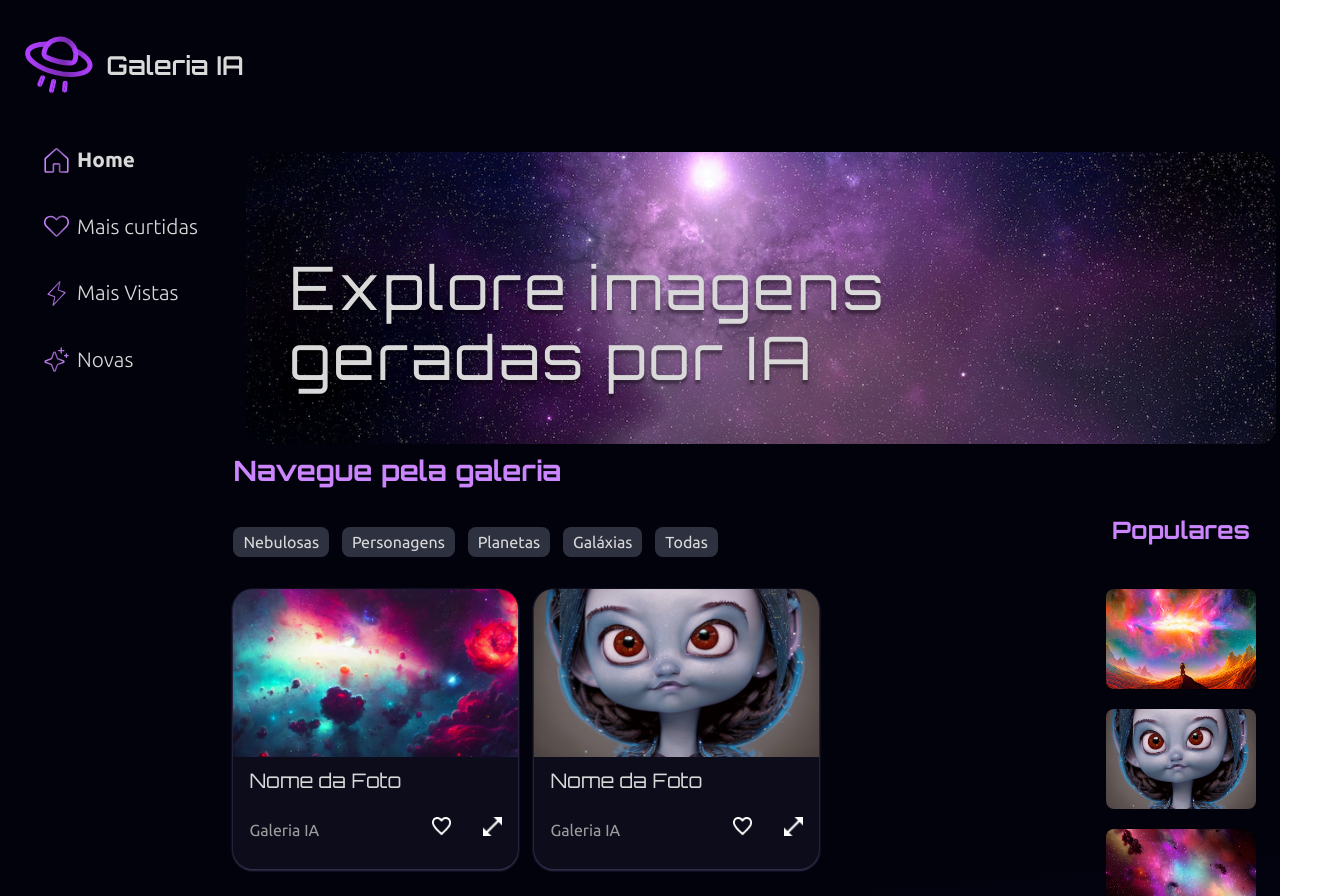
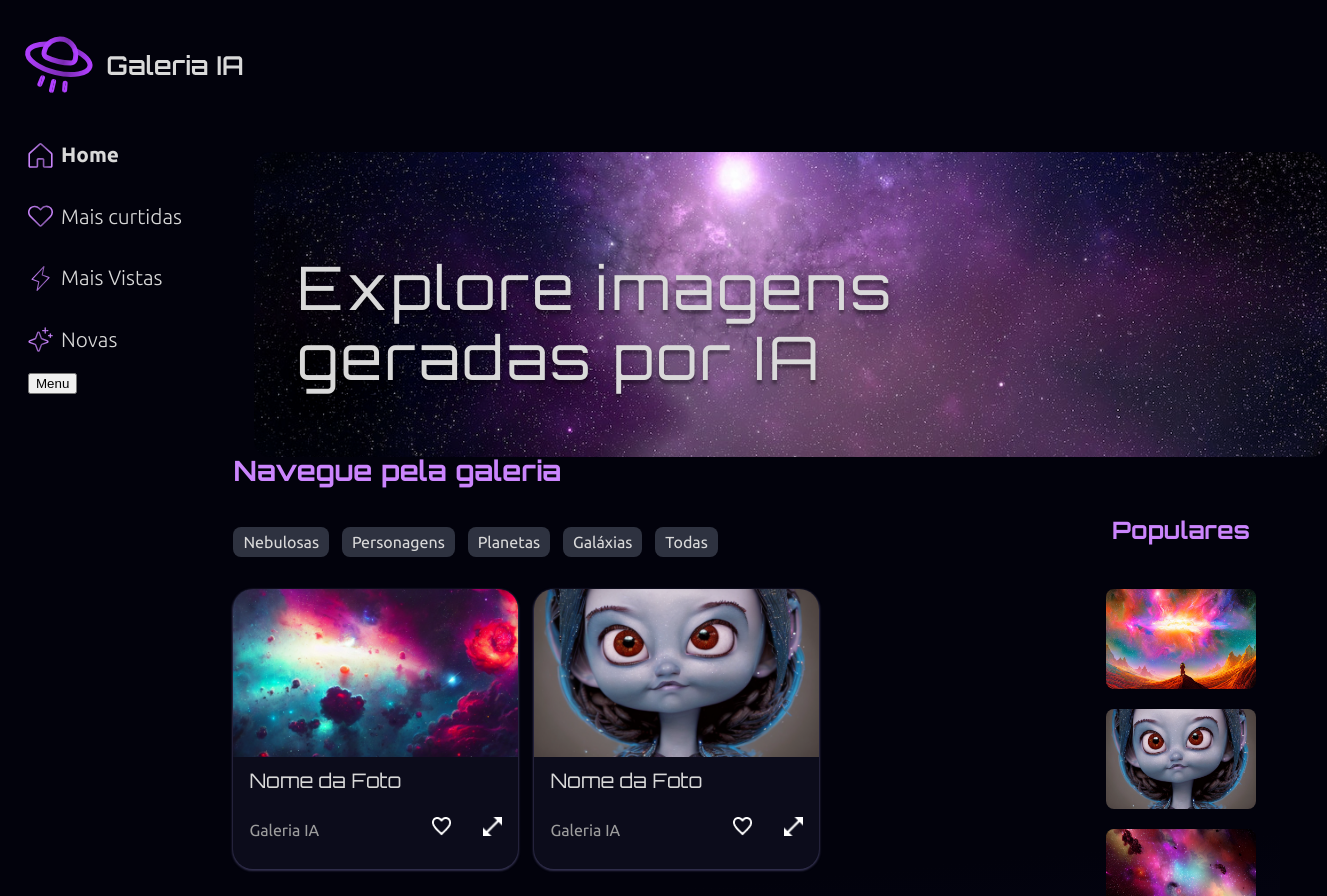
Before and after one commit to robs-am/space-gallery, a React (Create React App) app: page / in a window 1280 px wide. Shown: the top 896 px of the page, 1327 px wide, since content can reach past the window. Built offline with nearby package versions, Linux system fonts and the light colour scheme.

Commit message:
reorganizacao principal

```diff
--- a/src/Components/Galeria/Galeria.module.scss
+++ b/src/Components/Galeria/Galeria.module.scss
@@ -3,7 +3,7 @@
 
 .galeria {
   font-family: $fonte-normal;
-  margin-bottom: 2rem;
+  margin-bottom: 4rem;
   gap: 1rem;
 
   h2 {
--- a/src/Components/Menu/Menu.module.scss
+++ b/src/Components/Menu/Menu.module.scss
@@ -25,7 +25,7 @@
   &__item {
     display: flex;
     justify-content: flex-start;
-    padding: 1rem;
+    padding-block: 1rem;
     align-items: center;
 
     &:first-child {
--- a/src/Components/Menu/index.jsx
+++ b/src/Components/Menu/index.jsx
@@ -5,12 +5,20 @@ import novas2 from "../../assets/icones/novas2.svg";
 import vistas2 from "../../assets/icones/vistas2.svg";
 
 import styles from "./Menu.module.scss";
+import { useState } from "react";
+import { FaBars } from "react-icons/fa";
+import { ImCross } from "react-icons/im";
 
 export default function Menu() {
+  const [Mobile, setMobile] = useState(false);
+
   return (
     <nav className={styles.menu}>
-      <button id={styles.btn_mobile}>Menu</button>
-      <ul className={styles.menu__lista}>
+      <ul
+        className={
+          /* Mobile ? "styles.menu_mobile" : "styles.menu" */ styles.menu__lista
+        }
+      >
         <li className={styles.menu__item}>
           <img src={inicio2} alt="" />
           <a href="/">Home</a>
@@ -27,6 +35,7 @@ export default function Menu() {
           <img src={novas2} alt="" />
           <a href="/">Novas</a>
         </li>
+        <button className={styles.btn_mobile}>Menu</button>
       </ul>
     </nav>
   );
--- a/src/Pages/Homepage/Homepage.module.scss
+++ b/src/Pages/Homepage/Homepage.module.scss
@@ -6,13 +6,15 @@ main {
   display: flex;
   align-items: flex-start;
   margin-block: 2rem;
-  justify-content: space-evenly;
+  justify-content: flex-start;
   position: absolute;
   top: 15%;
   left: 5%;
+  /* top: 15%;
+  left: 5%; */
 
   &__imagem {
-    width: 1212.39px;
+    width: 1263.39px;
     height: 344px;
     margin-left: 15%;
     position: relative;
```
